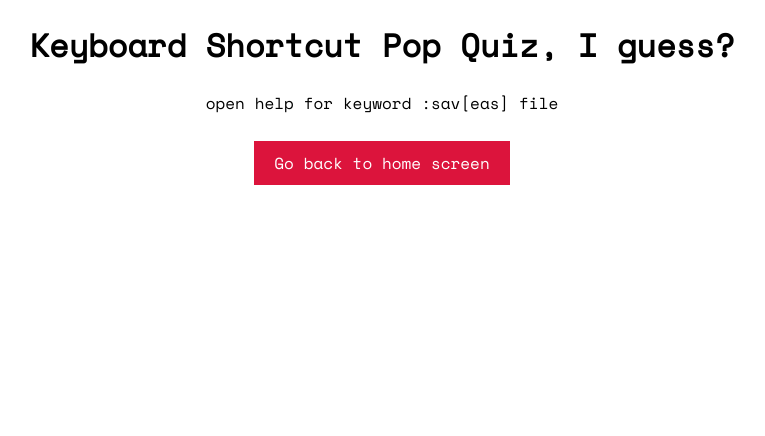
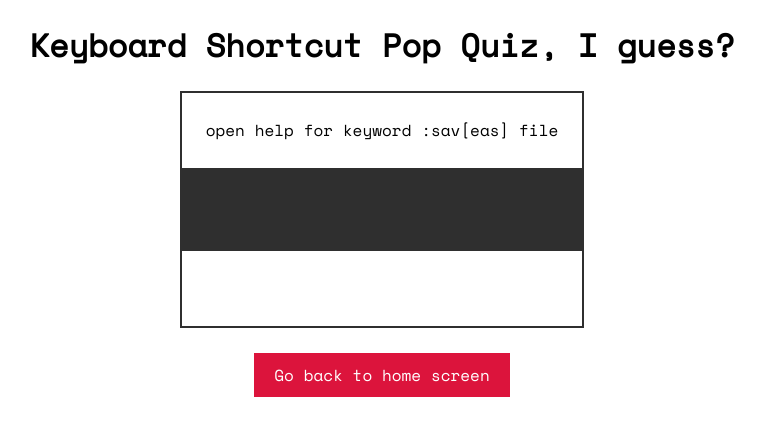
Before and after one commit to ngtr6788/keycards, a React (Create React App) app: page /vim in a window 1280 px wide. Shown: the top 436 px of the page, without its empty margins (258-1023 px from the left). Built offline with nearby package versions, Linux system fonts and the light colour scheme.

Commit message:
Styled a flashcard

```diff
--- a/package.json
+++ b/package.json
@@ -1,5 +1,4 @@
 {
-  "homepage": "https://ngtr6788.github.io/keycards",
   "name": "keycards",
   "version": "0.1.0",
   "private": true,
--- /dev/null
+++ b/src/components/Feedback.js
@@ -0,0 +1,34 @@
+function Feedback(props) {
+  let is_correct = "";
+  // neutral state. it has white background
+  let style = {
+    backgroundColor: "white",
+    color: "black",
+  };
+  if (props.hasReplied) {
+    // is it correct?
+    let prefix = props.answer !== props.reply ? "in" : "";
+    is_correct = `That's ${prefix}correct.`;
+    if (prefix === "in") {
+      // incorrect state. it has a red theme
+      style = {
+        backgroundColor: "#ffe7e7",
+        color: "#7e0000",
+      };
+      is_correct += ` Correct answer: ${props.answer}`;
+    } else {
+      // correct state. it has a green theme
+      style = {
+        backgroundColor: "#D5FFD5",
+        color: "#002A00",
+      };
+    }
+  }
+  return (
+    <p className={"feedback"} style={style}>
+      {is_correct}
+    </p>
+  );
+}
+
+export default Feedback;
--- a/src/components/Feedback.jsx
+++ /dev/null
@@ -1,15 +0,0 @@
-function Feedback(props) {
-  let is_correct;
-  if (props.hasReplied) {
-    let prefix = props.answer !== props.reply ? "in" : "";
-    is_correct = `That's ${prefix}correct.`;
-    if (prefix === "in") {
-      is_correct += ` Correct answer: ${props.answer}`;
-    }
-  } else {
-    is_correct = "";
-  }
-  return <p>{is_correct}</p>;
-}
-
-export default Feedback;
--- a/src/components/Flashcard.js
+++ b/src/components/Flashcard.js
@@ -4,15 +4,19 @@ import { Link } from "react-router-dom";
 
 // Functional component of Flashcard
 function Flashcard(props) {
+  // state variables. I tried to avoid this, yet I have a lot
+  // of variables. Doesn't look good, codewise.
   const [question, setQuestion] = useState("");
   const [answer, setAnswer] = useState("");
   const [input, setInput] = useState("");
   const [reply, setReply] = useState("");
   const [hasReplied, setHasReplied] = useState(false);
-  const [refresh, setRefresh] = useState(false); // true and false doesn't mean anything. It's an internal clock
+  const [tick, setTick] = useState(false);
   const [isLoading, setLoading] = useState(true);
 
-  // this useEffect changes the question every time refresh changes
+  // useEffect takes a function where every time the seed is generated
+  // it fetches data from props.csv, it takes a keyboard shortcut
+  // a random one, and sets the Q and A.
   useEffect(() => {
     fetch(props.csv)
       .then((response) => {
@@ -36,12 +40,14 @@ function Flashcard(props) {
       .catch((err) => {
         console.log(err.message);
       });
-  }, [refresh, props.csv]);
+  }, [tick, props.csv]);
 
+  // handleKeyDown takes in keyboard input and stores it
+  // however, when enter is hit, the input is submitted for feedback
   const handleKeyDown = (event) => {
     // TODO: Figure out a better way to deal with the keyboard inputs
     if (hasReplied) {
-      setRefresh(!refresh);
+      setTick(!tick);
       setLoading(true);
     } else {
       if (event.key === "Escape") {
@@ -68,6 +74,7 @@ function Flashcard(props) {
   };
 
   // this useEffects adds and removes EventListener every time
+  // the return function is for cleanup
   useEffect(() => {
     document.addEventListener("keydown", handleKeyDown);
     return function cleanup() {
@@ -77,8 +84,7 @@ function Flashcard(props) {
 
   return (
     <div>
-      {isLoading && <p>Loading...</p>}
-      {!isLoading && <p className="question">{question}</p>}
+      <p className="question">{isLoading ? "Loading..." : question}</p>
       {/* Here, we insert the question here */}
       <p className="answer" onKeyDown={handleKeyDown} tabIndex="0">
         {input}
@@ -86,7 +92,9 @@ function Flashcard(props) {
       {/* Here, we insert our answer */}
       <Feedback answer={answer} reply={reply} hasReplied={hasReplied} />
       {/* <button onClick={props.goback}>Go back</button> */}
-      <Link to="/">Go back to home screen</Link>
+      <Link to="/" className="backhome">
+        Go back to home screen
+      </Link>
     </div>
   );
 }
--- a/src/index.css
+++ b/src/index.css
@@ -17,13 +17,17 @@ code {
 }
 
 a {
-  background-color: crimson;
-  color: white;
   padding: 10px 20px;
   margin: 10px;
   text-align: center;
   text-decoration: none;
   display: inline-block;
+}
+
+.backhome {
+  background-color: crimson;
+  color: white;
+  margin: 25px;
 }
 
 .vim {
@@ -40,3 +44,20 @@ a {
   background-color: #2f85bb;
   color: white;
 }
+
+.question,
+.answer,
+.feedback {
+  display: flex;
+  margin: auto;
+  width: 400px;
+  height: 75px;
+  align-items: center;
+  justify-content: center;
+  border: 2px solid #2f2f2f;
+}
+
+.answer {
+  background-color: #2f2f2f;
+  color: white;
+}
```
Also changed, not shown: 1 other file (tests, documents, lock files or other folders).
